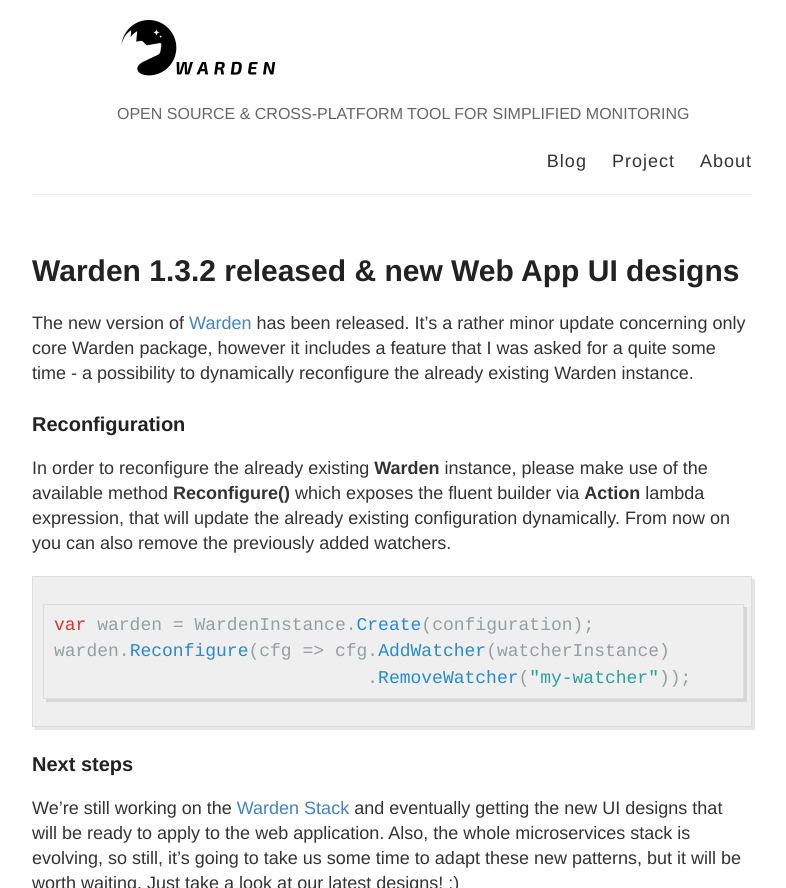
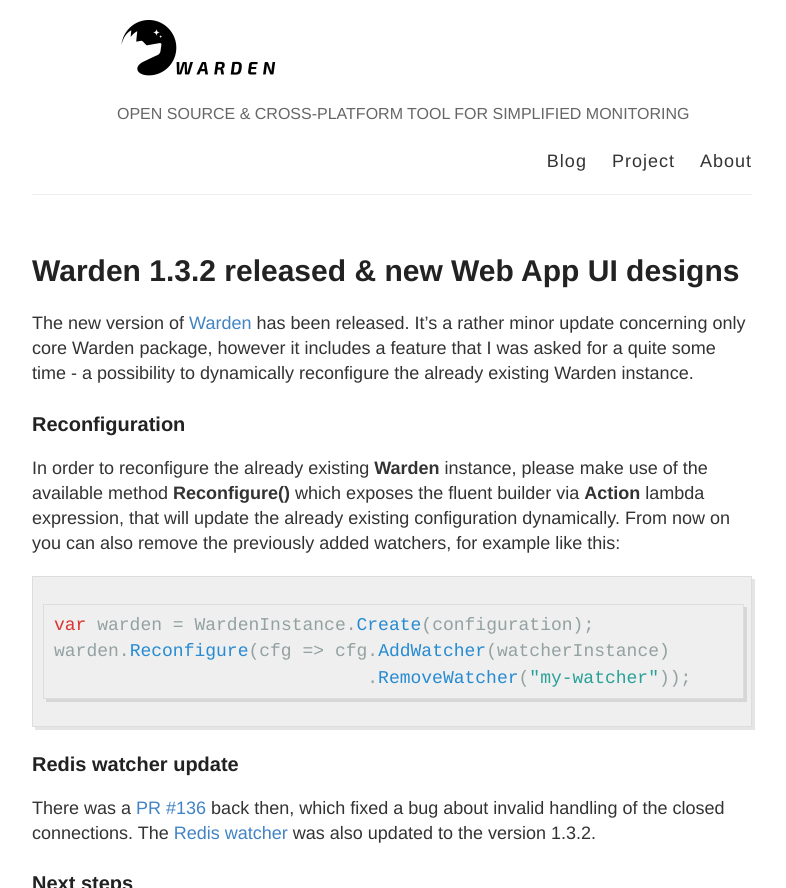
Before and after one commit to warden-stack/warden-stack.github.io, a Jekyll site: the page built from _posts/2017-03-02-Warden-1.3.2-released-and-new-web-app-ui-designs.md, in a window 1280 px wide and 900 px high, cut to the strip 0-888 px from the top of the window. Shown: the whole strip, without its empty margins (248-1034 px from the left). Built offline with Jekyll 4.4.1, drawn with Linux system fonts in a browser that asks for light colours.

Commit message:
Updated psot

````diff
--- a/_posts/2017-03-02-Warden-1.3.2-released.md
+++ b/_posts/2017-03-02-Warden-1.3.2-released-and-new-web-app-ui-designs.md
@@ -7,13 +7,17 @@ The new version of [Warden](https://getwarden.net) has been released. It's a rat
 
 ### Reconfiguration
 
-In order to reconfigure the already existing **Warden** instance, please make use of the available method **Reconfigure()** which exposes the fluent builder via **Action** lambda expression, that will update the already existing configuration dynamically. From now on you can also remove the previously added watchers.
+In order to reconfigure the already existing **Warden** instance, please make use of the available method **Reconfigure()** which exposes the fluent builder via **Action** lambda expression, that will update the already existing configuration dynamically. From now on you can also remove the previously added watchers, for example like this:
 
 ```csharp
 var warden = WardenInstance.Create(configuration);
 warden.Reconfigure(cfg => cfg.AddWatcher(watcherInstance)
                              .RemoveWatcher("my-watcher"));
 ```
+
+### Redis watcher update
+
+There was a [PR #136](https://github.com/warden-stack/Warden/pull/136) back then, which fixed a bug about invalid handling of the closed connections. The [Redis watcher](https://github.com/warden-stack/Warden/wiki/Watcher-type-Redis) was also updated to the version 1.3.2.
 
 ### Next steps
 
````
